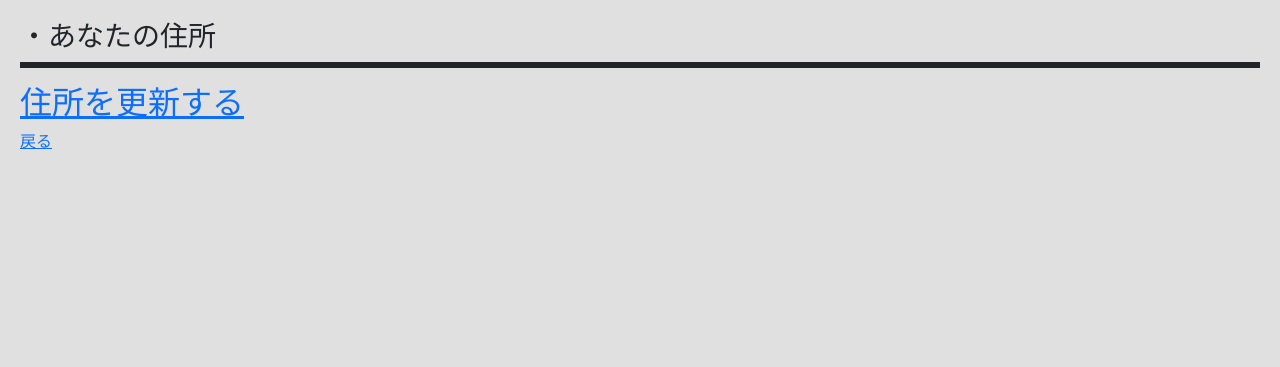
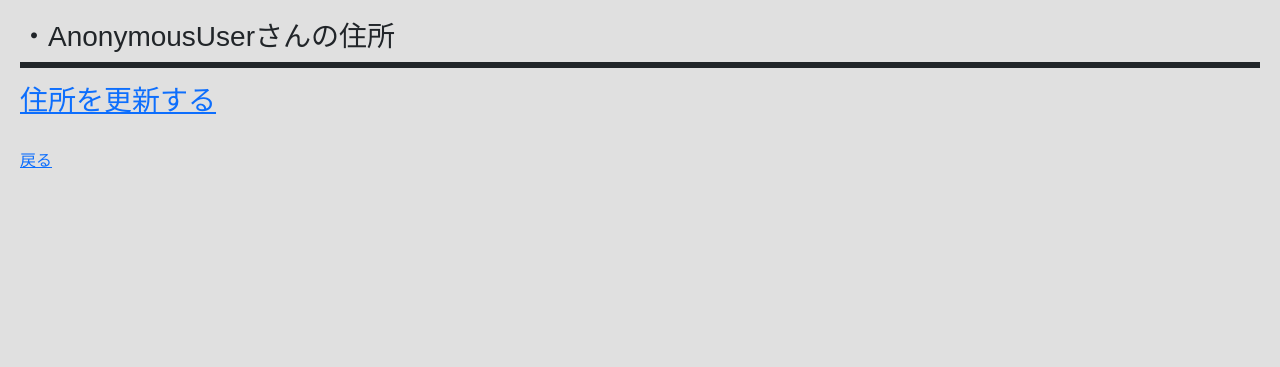
Before and after one commit to shomaozasa/NenkanSeisaku, a Django app: page /address in a window 1280 px wide. Shown: the part 100-467 px from the top of the page. Run offline with Django 4.2, Linux system fonts and the light colour scheme.

Commit message:
Update address.html

```diff
--- a/amazon/templates/address.html
+++ b/amazon/templates/address.html
@@ -3,11 +3,12 @@
 {% block title %}お届け先{% endblock %}
 
 {% block contents %}
-<h3>・あなたの住所</h3>
+<h3>・{{ user }}さんの住所</h3>
 <h2 style="border: solid;">{{ address }}</h2>
 <p></p>
 <a href="{% url 'amazon:update_address' pk=user.pk %}">
-    <h2>住所を更新する</h2>
+    <h3>住所を更新する</h3>
 </a>
-<a href="{% url 'amazon:index' %}">戻る</a>
+<br>
+<a href="{% url 'amazon:cart' %}">戻る</a>
 {% endblock %}
```
